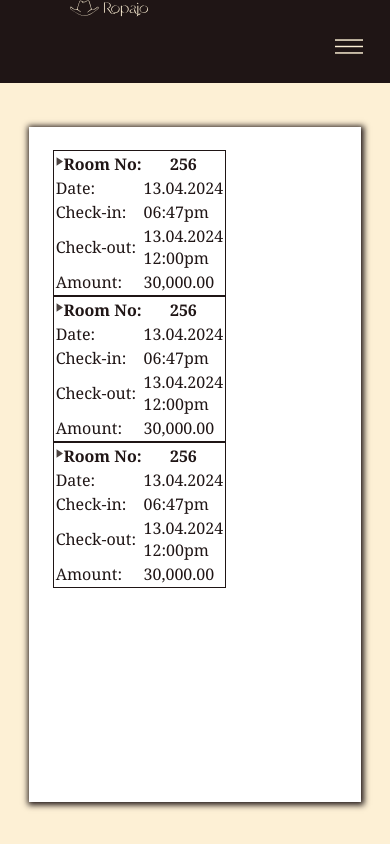
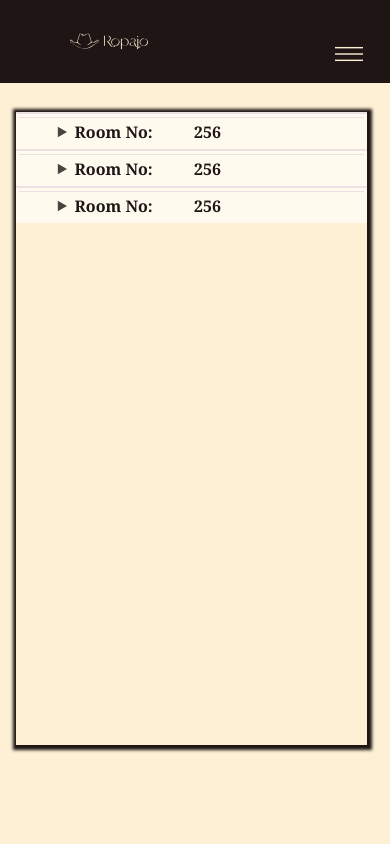
Before and after one commit to P-pro-Tech/Ropajo, a React (Create React App) app: page /#/DashboardComponents in a window 390 px wide. Built offline with nearby package versions, Linux system fonts and the light colour scheme.

Commit message:
dashboard rooms main

```diff
--- a/src/Components/DashboardRoom/DashboardRoom.css
+++ b/src/Components/DashboardRoom/DashboardRoom.css
@@ -38,6 +38,35 @@
 .dbr-mob-menu {
     display: none;
 }
+.dropdown,.dropdown-btn, .dropdown-item-left,.dropdown-item-right{
+    color: #1F1515;
+    justify-content: center;
+    border-top: 0.1px solid #ece0e0;
+
+}
+.dropdown-item-right p {
+    color: #1f1515;
+}
+.dropdown-item-left img{
+    width: 2.5vw;
+    margin-right: 2vw;
+    /* height: 2vw; */
+}
+.dropdown-item-left {
+    /* justify-content: center; */
+    align-items: center;
+}
+.dropdown-btn{
+    font-weight: bold;
+}
+.dropdown-content{
+    transform: 0.5s;
+}
+
+.rotate-icon {
+    transform: rotate(90deg);
+    transition: transform 0.3s ease; /* Optional: Add a transition for a smoother rotation effect */
+  }
 
 @media (max-width: 650px) {
     .dbr-nav {
@@ -52,31 +81,53 @@
     .dbr-mob-menu {
         display: block;
         width: 7vw;
-        height: 5vh;
+        height: auto;
         margin-top: 3vh;
         margin-right: 7vw;
     }
     .dbr-header h2{
         color: #1f1515;
     }
-    img{
-        width: 2vw;
-        height: 2vh;
-        /* background: blue; */
+    .dropdown-table {
+        width: 90%;
+        height: 75vh;
+        box-shadow: 1px 1px 3px 4px #1f1515;
+        margin: 7vw 3vw 4vw 4vw;
+        overflow-y: scroll;
     }
-    .drp-table{
-        background: #fff;
-        margin: auto;
-        width: 85vw;
-        height: 80vh;
-        box-shadow: 1px 1px 6px 2px #1F1515;
-        padding: 6vw;
+    .dropdown {
+        height: auto;
     }
-    table{
-        border: 1px solid #1F1515;
+    .dropdown-btn {
+        background-color: #fffaee;
+        width: 100%;
+        height: auto;
+        display: flex;
+        padding: 3px;
     }
-    table tr td,p,th {
-        color: #1F1515;
+    .dropdown-item {
+        background-color: #ececec;
+        width: 100%;
+        height: auto;
+        display: flex;
+        padding: 3px;
+    }
+    .dropdown-item-left {
+
+        width: 50%;
+        height: auto;
+        display: flex;
+        padding: 3px;
+    }
+    .dropdown-item-right {
+
+        width: 50%;
+        height: auto;
+        display: flex;
+        flex-direction: column;
+        padding: 3px;
     }
 
+
+
 }
--- a/src/Components/DashboardRoom/DashboardRoom.jsx
+++ b/src/Components/DashboardRoom/DashboardRoom.jsx
@@ -1,4 +1,4 @@
-import React from 'react'
+import React, { useState } from 'react'
 import './DashboardRoom.css'
 import{Link} from 'react-scroll'
 import book_logo from '../../assets/mob-logo.svg';
@@ -6,6 +6,14 @@ import mob_menu from '../../assets/mob-menu.svg'
 import play_icon from '../../assets/play-icon.svg';
 
 const DashboardRoom = () => {
+  const [isActive1, setIsActive1] = useState(false);
+  const [isActive2, setIsActive2] = useState(false);
+  const [isActive3, setIsActive3] = useState(false);
+
+  // const toggleDropdown = (dropdownNumber, setActiveFunction) => {
+  //   setActiveFunction((prevState) => !prevState);
+  // };
+
   return (
     <div className='dashboard-room'>
 
@@ -25,95 +33,149 @@ const DashboardRoom = () => {
           <img src={mob_menu} alt="" className='dbr-mob-menu' />
         </div>
 
+        <div className='dropdown-table'>
+          <div className='dropdown'>
+          <div className="dropdown-btn">
+          <div className="dropdown-item-left">
+          <img
+                src={play_icon}
+                alt=""
+                className={isActive1 ? 'dropdown-icon rotate-icon' : 'dropdown-icon'}
+                onClick={() => setIsActive1(!isActive1)}
+              />
+            {/* <img src={play_icon} alt="" onClick={(e) =>
+          setIsActive1(!isActive1)} /> */}
+          Room No:</div>
+              <div className="dropdown-item-right">256</div>
+          </div>
+          {isActive1 && (
+            <div className="dropdown-content">
 
-        <div className='drp-table'>
-          <div className="drp">
-            <table>
-              <thead>
-                <tr>
-                  <th><img src={play_icon} alt="" />Room No:</th>
-                  <th>256</th>
-                </tr>
-                <tr>
-                  <td>Date:</td>
-                  <td>13.04.2024</td>
-                </tr>
-                <tr>
-                  <td>Check-in:</td>
-                  <td>06:47pm</td>
-                </tr>
-                <tr>
-                  <td>Check-out:</td>
-                  <td>
+            <div className="dropdown-item">
+            <div className="dropdown-item-left">Date:</div>
+              <div className="dropdown-item-right">13.04.2024</div>
+            </div>
+
+            <div className="dropdown-item">
+            <div className="dropdown-item-left">Check-in:</div>
+              <div className="dropdown-item-right">06:47pm</div>
+            </div>
+
+            <div className="dropdown-item">
+              <div className="dropdown-item-left">Check-out:</div>
+              <div className="dropdown-item-right">
                     <p>13.04.2024</p>
                     <p>12:00pm</p>
-                  </td>
-                </tr>
-                <tr>
-                    <td>Amount:</td>
-                    <td>30,000.00</td>
-                  </tr>
-              </thead>
-            </table>
+              </div>
+            </div>
+
+            <div className="dropdown-item">
+            <div className="dropdown-item-left">Amount:</div>
+              <div className="dropdown-item-right">30,000.00</div>
+            </div>
+
           </div>
-          <div className="drp">
-          <table>
-              <thead>
-                <tr>
-                  <th><img src={play_icon} alt="" />Room No:</th>
-                  <th>256</th>
-                </tr>
-                <tr>
-                  <td>Date:</td>
-                  <td>13.04.2024</td>
-                </tr>
-                <tr>
-                  <td>Check-in:</td>
-                  <td>06:47pm</td>
-                </tr>
-                <tr>
-                  <td>Check-out:</td>
-                  <td>
+          )}
+          </div>
+
+
+          <div className='dropdown'>
+          <div className="dropdown-btn">
+          <div className="dropdown-item-left">
+          <img
+                src={play_icon}
+                alt=""
+                className={isActive2 ? 'dropdown-icon rotate-icon' : 'dropdown-icon'}
+                onClick={() => setIsActive2(!isActive2)}
+              />
+
+          {/* <img src={play_icon} alt="" onClick={(e) =>
+          setIsActive2(!isActive2)}/> */}
+          Room No:</div>
+              <div className="dropdown-item-right">256</div>
+          </div>
+          {isActive2 && (
+            <div className="dropdown-content">
+
+            <div className="dropdown-item">
+            <div className="dropdown-item-left">Date:</div>
+              <div className="dropdown-item-right">13.04.2024</div>
+            </div>
+
+            <div className="dropdown-item">
+            <div className="dropdown-item-left">Check-in:</div>
+              <div className="dropdown-item-right">06:47pm</div>
+            </div>
+
+            <div className="dropdown-item">
+              <div className="dropdown-item-left">Check-out:</div>
+              <div className="dropdown-item-right">
                     <p>13.04.2024</p>
                     <p>12:00pm</p>
-                  </td>
-                </tr>
-                <tr>
-                    <td>Amount:</td>
-                    <td>30,000.00</td>
-                  </tr>
-              </thead>
-            </table>
+              </div>
+            </div>
+
+            <div className="dropdown-item">
+            <div className="dropdown-item-left">Amount:</div>
+              <div className="dropdown-item-right">30,000.00</div>
+            </div>
+
           </div>
-          <div className="drp">
-          <table>
-              <thead>
-                <tr>
-                  <th><img src={play_icon} alt="" />Room No:</th>
-                  <th>256</th>
-                </tr>
-                <tr>
-                  <td>Date:</td>
-                  <td>13.04.2024</td>
-                </tr>
-                <tr>
-                  <td>Check-in:</td>
-                  <td>06:47pm</td>
-                </tr>
-                <tr>
-                  <td>Check-out:</td>
-                  <td>
+          )}
+          </div>
+
+
+
+          <div className='dropdown'>
+          <div className="dropdown-btn">
+          <div className="dropdown-item-left">
+          <img
+                src={play_icon}
+                alt=""
+                className={isActive3 ? 'dropdown-icon rotate-icon' : 'dropdown-icon'}
+                onClick={() => setIsActive3(!isActive3)}
+              />
+
+            {/* <img src={play_icon} alt="" onClick={(e) =>
+          setIsActive3(!isActive3)}/> */}
+          Room No:</div>
+              <div className="dropdown-item-right">256</div>
+          </div>
+          {isActive3 && (
+            <div className="dropdown-content">
+
+            <div className="dropdown-item">
+            <div className="dropdown-item-left">Date:</div>
+              <div className="dropdown-item-right">13.04.2024</div>
+            </div>
+
+            <div className="dropdown-item">
+            <div className="dropdown-item-left">Check-in:</div>
+              <div className="dropdown-item-right">06:47pm</div>
+            </div>
+
+            <div className="dropdown-item">
+              <div className="dropdown-item-left">Check-out:</div>
+              <div className="dropdown-item-right">
                     <p>13.04.2024</p>
                     <p>12:00pm</p>
-                  </td>
-                </tr>
-                <tr>
-                    <td>Amount:</td>
-                    <td>30,000.00</td>
-                  </tr>
-              </thead>
-            </table>
+              </div>
+            </div>
+
+            <div className="dropdown-item">
+            <div className="dropdown-item-left">Amount:</div>
+              <div className="dropdown-item-right">30,000.00</div>
+            </div>
+
           </div>
+          )}
+          </div>
+
+
+
+
+
+
         </div>
     </div>
   )
```
